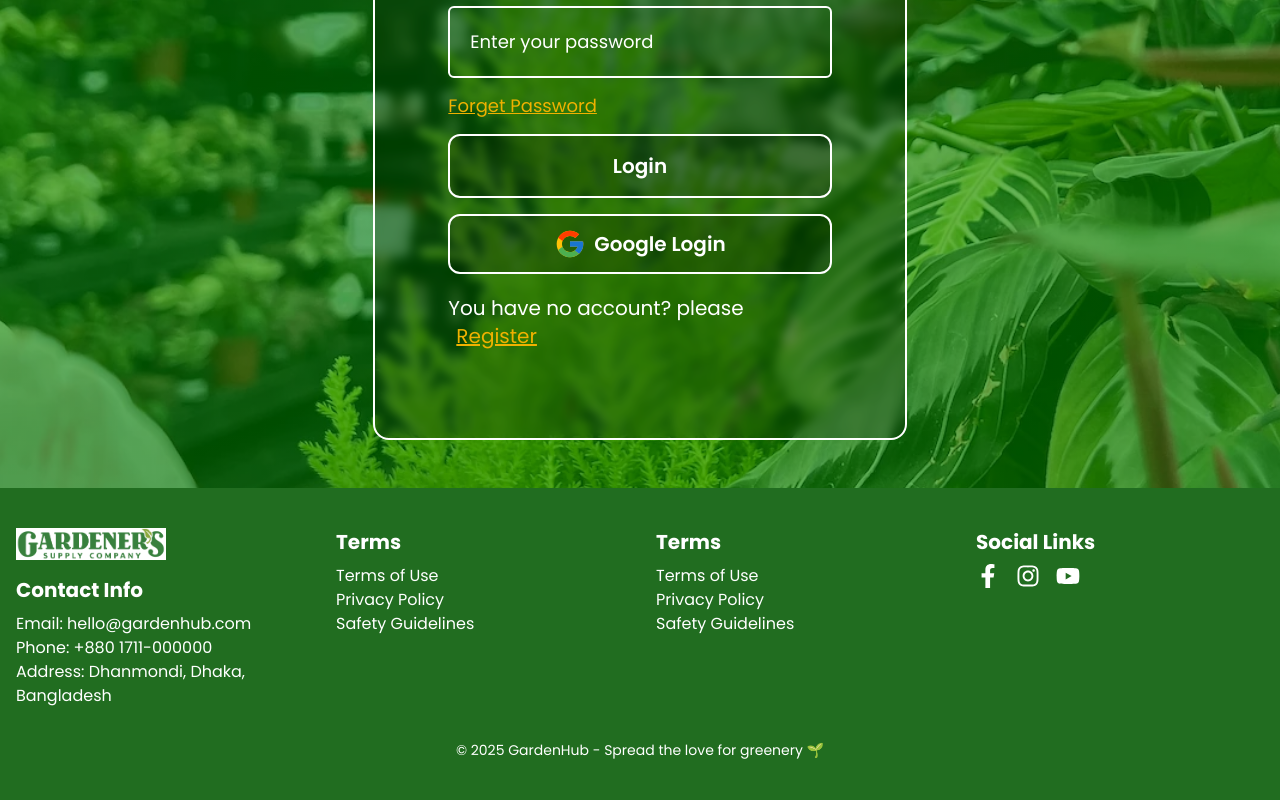
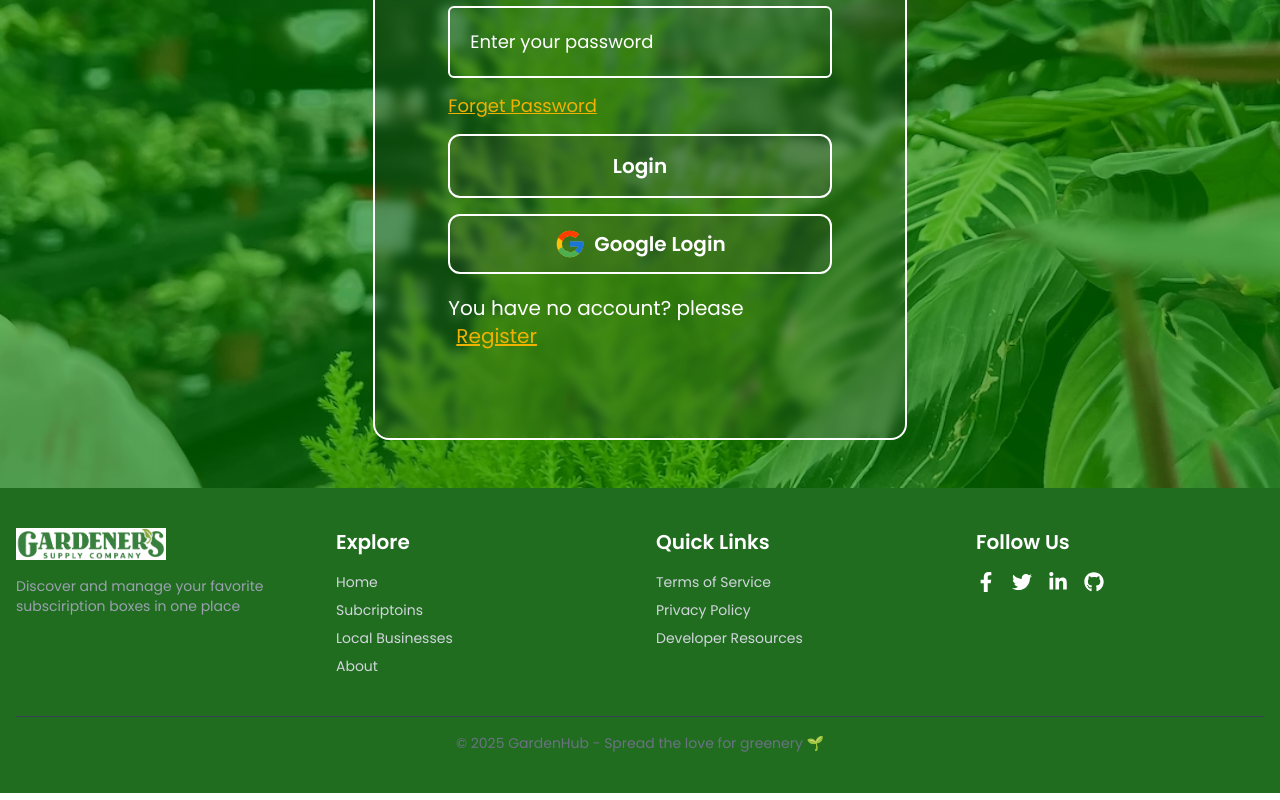
Before and after one commit to mohammadnobin/garden-ten-client, a React (Vite) app: page /signin in a window 1280 px wide. Shown: the part 580-1380 px from the top of the page. Built offline with nearby package versions, Linux system fonts and the light colour scheme; no server answers.

Commit message:
Funally Project done

```diff
--- a/src/Router/Router.jsx
+++ b/src/Router/Router.jsx
@@ -89,9 +89,8 @@ export const router = createBrowserRouter([
         loader: () => fetch("https://garden-server-beige.vercel.app/tips"),
         hydrateFallbackElement: <Loading></Loading>,
         element: (
-          <PrivateRoutes>
             <TipsPage></TipsPage>
-          </PrivateRoutes>
+
         ),
       },
       {
--- a/src/components/Bannre.jsx
+++ b/src/components/Bannre.jsx
@@ -7,7 +7,7 @@ function SampleNextArrow(props) {
   const { onClick } = props;
   return (
     <div
-      className="absolute top-[50%] translate-y-[-50%] right-[19px] z-40 text-green p-5 bg-white rounded-full text-2xl cursor-pointer "
+      className="absolute top-[50%] dark:bg-black dark:text-white translate-y-[-50%] right-[19px] z-40 text-green p-5 bg-white rounded-full text-2xl cursor-pointer "
       onClick={onClick}
     >
       <FaLongArrowAltRight />
@@ -19,7 +19,7 @@ function SamplePrevArrow(props) {
   const { onClick } = props;
   return (
     <div
-      className="absolute top-[50%] translate-y-[-50%] left-[20px] z-40 text-green p-5 cursor-pointer bg-white rounded-full text-2xl  "
+      className="absolute top-[50%] dark:bg-black dark:text-white translate-y-[-50%] left-[20px] z-40 text-green p-5 cursor-pointer bg-white rounded-full text-2xl  "
       onClick={onClick}
     >
       <FaLongArrowAltLeft />
--- a/src/components/Footer.jsx
+++ b/src/components/Footer.jsx
@@ -1,84 +1,107 @@
-import { FaFacebookF, FaInstagram, FaYoutube } from "react-icons/fa";
 import logo from "../assets/logo.webp";
-import { useNavigate } from "react-router";
+import { useNavigate, Link } from "react-router";
+import { FaFacebookF, FaTwitter, FaLinkedinIn, FaGithub } from "react-icons/fa";
 
 const Footer = () => {
-      const navigate = useNavigate();
+  const navigate = useNavigate();
   return (
-    <footer className="bg-green dark:bg-black dark:border-t-2 dark:border-white  text-white py-10 px-4 mt-12">
+    <footer className=" bg-green dark:bg-black dark:border-t-2 dark:border-white  text-white py-10 px-4 mt-12">
       <div className="container mx-auto grid grid-cols-1 md:grid-cols-4 gap-8 text-center md:text-left">
-        {/* Contact Info */}
         <div>
-          <div onClick={() => navigate("/")} className="cursor-pointer bg-white w-[150px] mb-4 md:ml-0 mx-auto ">
+          <div
+            onClick={() => navigate("/")}
+            className="cursor-pointer bg-white w-[150px] mb-4 md:ml-0 mx-auto "
+          >
             <img className="w-[150px]  rounded-2xl" src={logo} alt="logo" />
           </div>
-          <h3 className="text-xl font-bold mb-2">Contact Info</h3>
-          <p>Email: hello@gardenhub.com</p>
-          <p>Phone: +880 1711-000000</p>
-          <p>Address: Dhanmondi, Dhaka, Bangladesh</p>
+          <p className="text-sm text-gray-400">
+            Discover and manage your favorite subsciription boxes in one place
+          </p>
         </div>
-
-        {/* Terms */}
         <div>
-          <h3 className="text-xl font-bold mb-2">Terms</h3>
-          <ul>
+          <h3 className="text-xl font-semibold mb-4">Explore</h3>
+          <ul className="space-y-2 text-sm text-gray-300">
             <li>
-              <a href="#" className="hover:underline">
-                Terms of Use
+              <Link to="/" className="hover:text-white">
+                Home
+              </Link>
+            </li>
+            <li>
+              <Link to="/privacy" className="hover:text-white">
+                Subcriptoins
+              </Link>
+            </li>
+            <li>
+              <Link to="/developer" className="hover:text-white">
+                Local Businesses
+              </Link>
+            </li>
+            <li>
+              <Link to="/about" className="hover:text-white">
+                About
+              </Link>
+            </li>
+          </ul>
+        </div>
+        <div>
+          <h3 className="text-xl font-semibold mb-4">Quick Links</h3>
+          <ul className="space-y-2 text-sm text-gray-300">
+            <li>
+              <a href="/terms" className="hover:text-white">
+                Terms of Service
               </a>
             </li>
             <li>
-              <a href="#" className="hover:underline">
+              <a href="/privacy" className="hover:text-white">
                 Privacy Policy
               </a>
             </li>
             <li>
-              <a href="#" className="hover:underline">
-                Safety Guidelines
+              <a href="/developer" className="hover:text-white">
+                Developer Resources
               </a>
             </li>
           </ul>
         </div>
-        {/* Terms */}
         <div>
-          <h3 className="text-xl font-bold mb-2">Terms</h3>
-          <ul>
-            <li>
-              <a href="#" className="hover:underline">
-                Terms of Use
-              </a>
-            </li>
-            <li>
-              <a href="#" className="hover:underline">
-                Privacy Policy
-              </a>
-            </li>
-            <li>
-              <a href="#" className="hover:underline">
-                Safety Guidelines
-              </a>
-            </li>
-          </ul>
-        </div>
-
-        {/* Social Links */}
-        <div>
-          <h3 className="text-xl font-bold mb-2">Social Links</h3>
-          <div className="flex justify-center md:justify-start gap-4 text-2xl mt-2">
-            <a href="#" aria-label="Facebook" className="hover:text-green-600">
-              <FaFacebookF />
+          <h3 className="text-xl font-semibold mb-4">Follow Us</h3>
+          <div className="flex justify-center md:justify-normal space-x-4">
+            <a
+              href="https://facebook.com"
+              target="_blank"
+              rel="noopener noreferrer"
+              className="hover:text-blue-500"
+            >
+              <FaFacebookF size={20} />
             </a>
-            <a href="#" aria-label="Instagram" className="hover:text-green-600">
-              <FaInstagram />
+            <a
+              href="https://twitter.com"
+              target="_blank"
+              rel="noopener noreferrer"
+              className="hover:text-sky-400"
+            >
+              <FaTwitter size={20} />
             </a>
-            <a href="#" aria-label="YouTube" className="hover:text-green-600">
-              <FaYoutube />
+            <a
+              href="https://linkedin.com"
+              target="_blank"
+              rel="noopener noreferrer"
+              className="hover:text-blue-300"
+            >
+              <FaLinkedinIn size={20} />
+            </a>
+            <a
+              href="https://github.com"
+              target="_blank"
+              rel="noopener noreferrer"
+              className="hover:text-gray-400"
+            >
+              <FaGithub size={20} />
             </a>
           </div>
         </div>
       </div>
-
-      <div className="text-center text-sm mt-8 ">
+      <div className="border-t border-gray-700 mt-10 pt-4 text-center text-sm text-gray-500">
         © {new Date().getFullYear()} GardenHub - Spread the love for greenery 🌱
       </div>
     </footer>
--- a/src/components/PlantForm.jsx
+++ b/src/components/PlantForm.jsx
@@ -44,7 +44,7 @@ const PlantForm = () => {
         type="text"
         name="title"
         className="px-5 py-4 w-full  rounded-md text-lg placeholder:text-white placeholder:text-lg border-2 border-white focus-within:outline-0 "
-        placeholder="How I Grow Tomatoes Indoors"
+        placeholder="Inter your title"
         required
       />
 
@@ -86,7 +86,7 @@ const PlantForm = () => {
           name="imageUrl"
           required
           className="px-5 py-4 w-full  rounded-md text-lg placeholder:text-white placeholder:text-lg border-2 border-white focus-within:outline-0 "
-          placeholder="https://example.com/image.jpg"
+          placeholder="Photo URL"
         />
       </div>
 
--- a/src/index.css
+++ b/src/index.css
@@ -8,20 +8,21 @@
 @theme {
   --color-green: #216d20;
   --color-white: white;
+  --color-black: rgb(60, 60, 60);
 }
+.bg-custom {
+  @apply bg-[linear-gradient(rgba(0,128,0,0.6),rgba(0,128,0,0.6)),url('./assets/body.webp')] dark:bg-black;
+}
+
 /* .bg-custom {
-  @apply bg-[linear-gradient(rgba(0,128,0,0.6),rgba(0,128,0,0.6)),url('./assets/body.webp')] dark:bg-black;
-} */
-
-.bg-custom {
   background-image: linear-gradient(rgba(0,128,0,0.6), rgba(0,128,0,0.6)), url('./assets/body.webp');
   background-size: cover;
   background-position: center;
-}
+} */
 
 .dark .bg-custom {
   background-image: none;
-  background-color: black;
+  background-color: rgb(60, 60, 60);
 }
 body {
   font-family: "Poppins", sans-serif;
@@ -44,8 +45,8 @@ a.active {
 .dark .bgcolor {
   background: linear-gradient(
     180deg,
-    black 0,
-    black 50%,
+    rgb(60, 60, 60) 0,
+    rgb(60, 60, 60) 50%,
     #2e4f4f 50%,
     #2e4f4f 100%
   );
```
